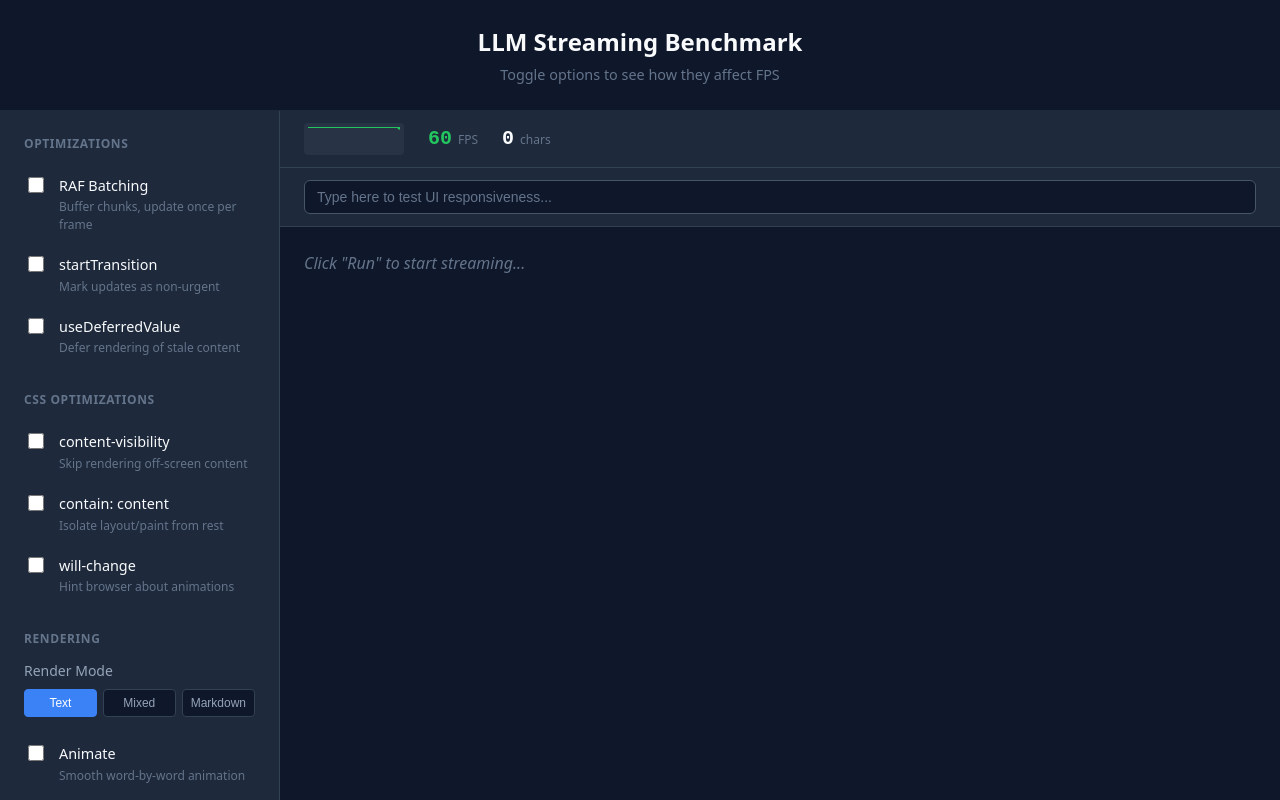
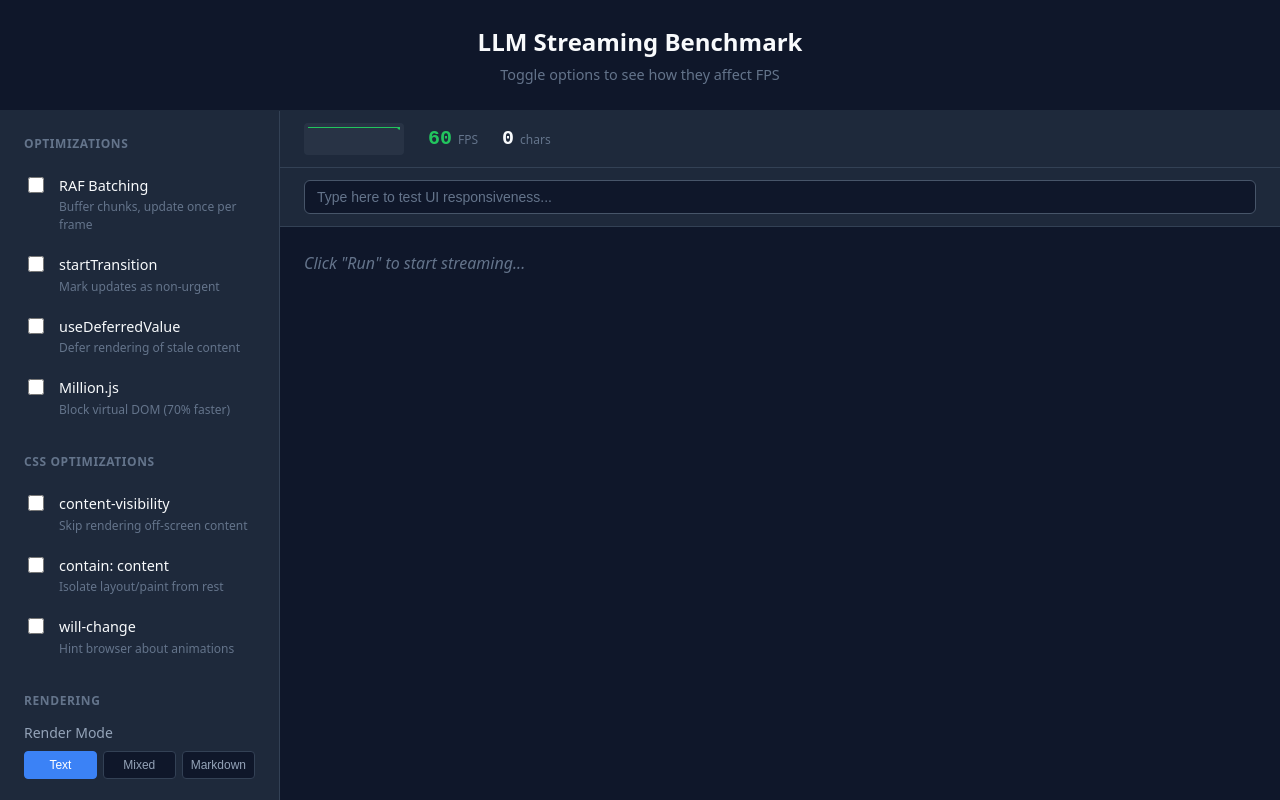
Before and after one commit to kocgo/how-to-handle-llm-responses, a React (Vite) app in the folder ui/: page / in a window 1280 px wide. Built offline with nearby package versions, Linux system fonts and the light colour scheme; the HTML template or start-up script is replaced by a standard one.

Commit message:
feat: add Million.js optimization toggle and integrate into rendering

```diff
--- a/ui/src/benchmark/Dashboard.tsx
+++ b/ui/src/benchmark/Dashboard.tsx
@@ -79,6 +79,18 @@ export function Dashboard() {
               <div className="toggle-info">
                 <span className="toggle-name">useDeferredValue</span>
                 <span className="toggle-desc">Defer rendering of stale content</span>
+              </div>
+            </label>
+
+            <label className="toggle-option">
+              <input
+                type="checkbox"
+                checked={options.useMillionJs}
+                onChange={() => toggle('useMillionJs')}
+              />
+              <div className="toggle-info">
+                <span className="toggle-name">Million.js</span>
+                <span className="toggle-desc">Block virtual DOM (70% faster)</span>
               </div>
             </label>
           </section>
@@ -365,6 +377,7 @@ export function Dashboard() {
               useVirtualization={options.useVirtualization}
               autoScroll={options.autoScroll}
               useLightweightMarkdown={options.useLightweightMarkdown}
+              useMillionJs={options.useMillionJs}
               cssOptimizations={{
                 useContentVisibility: options.useContentVisibility,
                 useContain: options.useContain,
--- a/ui/src/benchmark/OutputRenderer.tsx
+++ b/ui/src/benchmark/OutputRenderer.tsx
@@ -24,6 +24,7 @@ interface OutputRendererProps {
   autoScroll?: boolean;
   cssOptimizations?: CssOptimizations;
   useLightweightMarkdown?: boolean;
+  useMillionJs?: boolean;
 }
 
 // Cache for parsed segments to avoid re-parsing
@@ -168,6 +169,7 @@ function OutputRendererInner({
   autoScroll = false,
   cssOptimizations,
   useLightweightMarkdown = false,
+  useMillionJs = false,
 }: OutputRendererProps) {
   const parentRef = useRef<HTMLDivElement>(null);
   const [animatedBlockCount, setAnimatedBlockCount] = useState(0);
@@ -387,6 +389,22 @@ function OutputRendererInner({
         </pre>
       );
     }
+
+    // Million.js optimization - render as single pre block
+    if (useMillionJs) {
+      return (
+        <pre
+          className="output-text output-million"
+          style={{
+            ...cssOptStyles,
+            margin: 0,
+          }}
+        >
+          {content}
+        </pre>
+      );
+    }
+
     return (
       <pre className="output-text" style={cssOptStyles}>
         {content}
@@ -397,6 +415,25 @@ function OutputRendererInner({
   // Mixed mode - text with <markdown>...</markdown> segments
   // Uses memoized segments for performance
   if (renderMode === 'mixed') {
+    // Million.js mode - simplified rendering without segment parsing
+    if (useMillionJs && !animate) {
+      return (
+        <pre
+          className="output-mixed output-million"
+          style={{
+            ...cssOptStyles,
+            fontFamily: "'Fira Code', monospace",
+            fontSize: '0.875rem',
+            color: '#e2e8f0',
+            whiteSpace: 'pre-wrap',
+            margin: 0,
+          }}
+        >
+          {content.replace(/<\/?markdown>/g, '')}
+        </pre>
+      );
+    }
+
     return (
       <div className="output-mixed" style={cssOptStyles}>
         {mixedSegments.map((segment, index) => (
--- a/ui/src/benchmark/types.ts
+++ b/ui/src/benchmark/types.ts
@@ -49,6 +49,9 @@ export interface BenchmarkOptions {
   // Performance: use lightweight markdown (skip syntax highlighting)
   useLightweightMarkdown: boolean;
 
+  // Million.js block optimization
+  useMillionJs: boolean;
+
   // Stream parameters
   words: number;
   delay: number;
@@ -68,6 +71,7 @@ export const DEFAULT_OPTIONS: BenchmarkOptions = {
   autoScroll: true,
   useVirtualization: false,
   useLightweightMarkdown: false,
+  useMillionJs: false,
   words: 5000,
   delay: 1,
 };
```
